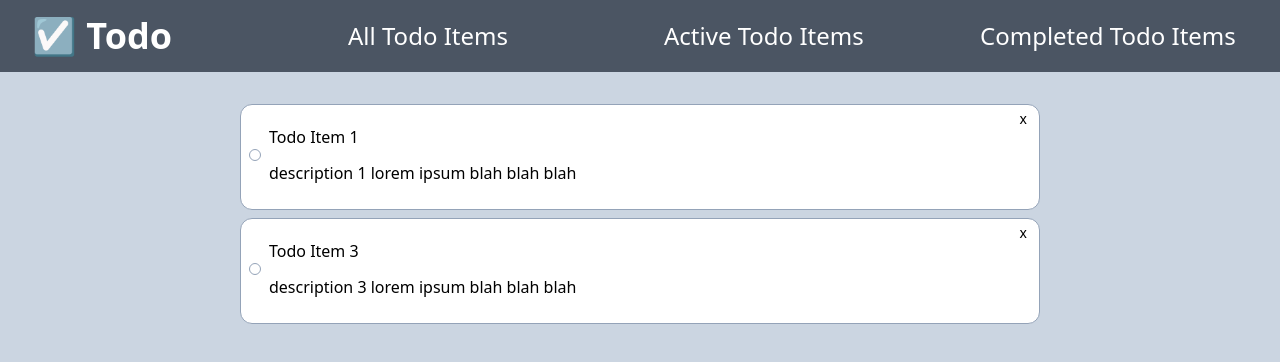
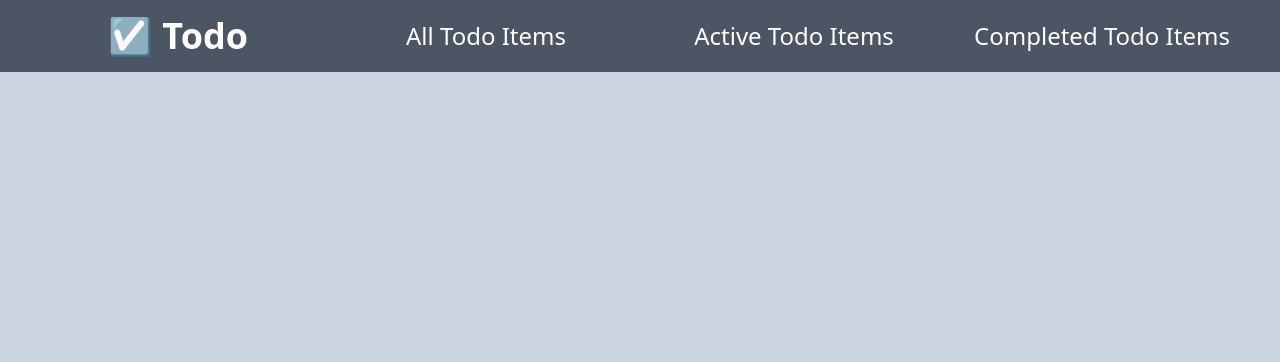
Before and after one commit to BrandB123/svelte-todo, a SvelteKit app: page /active in a window 1280 px wide. Shown: the top 362 px of the page. Built offline with nearby package versions, Linux system fonts and the light colour scheme.

Commit message:
Add complete todo functionality

```diff
--- a/src/lib/addTodo.ts
+++ b/src/lib/addTodo.ts
@@ -1,5 +1,5 @@
 export function addTodo(newTitle: string, newDescription: string): void{
-    const newTodo = {title:newTitle, description:newDescription, complete:false}
+    const newTodo = {title:newTitle, description:newDescription, completed:false}
     if (localStorage.length > 0){
         let currentTodos = JSON.parse(localStorage.getItem("todos"))
         currentTodos.push(newTodo);
--- /dev/null
+++ b/src/lib/markComplete.ts
@@ -0,0 +1,11 @@
+export function markComplete(title: string): void{
+    let currentTodos = JSON.parse(localStorage.getItem("todos"));
+    let completeIndex: number;
+    currentTodos.forEach((todo: {title:string, description:string, completed:boolean}, index: number): void => {
+        if (todo.title === title){
+            completeIndex = index;
+        }
+    });
+    currentTodos[completeIndex].completed = currentTodos[completeIndex].completed ? false : true;
+    localStorage.setItem("todos", JSON.stringify(currentTodos));
+}
--- a/src/routes/+layout.svelte
+++ b/src/routes/+layout.svelte
@@ -2,11 +2,17 @@
     import "../app.css";
 </script>
 
-<nav class="bg-gray-600 text-white pt-4 pl-8 pb-4 font-sans text-2xl grid grid-cols-4 row-end-auto items-center gap-4 ">
-    <p class="font-bold text-4xl">&#x2611 Todo</p>
-    <a href='/'>All Todo Items</a>
-    <a href='/active'>Active Todo Items</a>
-    <a href='/complete'>Completed Todo Items</a>
+<nav class="bg-gray-600 text-white min-w-full pt-4 pl-8 pr-8 pb-4 font-sans text-md md:text-2xl text-center grid grid-cols-4 row-end-auto items-center gap-4 ">
+    <p class="font-bold text-2xl md:text-4xl">&#x2611 Todo</p>
+    <a href='/'
+       class="transition ease-in-out delay-150 hover:-translate-y-1 hover:scale-110 duration-300"
+    >All Todo Items</a>
+    <a href='/active'
+       class="transition ease-in-out delay-150 hover:-translate-y-1 hover:scale-110 duration-300"
+    >Active Todo Items</a>
+    <a href='/complete'
+       class="transition ease-in-out delay-150 hover:-translate-y-1 hover:scale-110 duration-300"
+    >Completed Todo Items</a>
 </nav>
 
   <slot />
--- a/src/routes/+page.svelte
+++ b/src/routes/+page.svelte
@@ -1,6 +1,5 @@
 <script lang="ts">
     import TodoTile from './TodoTile.svelte';
-    import { tempData } from '$lib/tempData';
     import { onMount } from 'svelte';
     import { addTodo } from '$lib/addTodo'
 
@@ -23,19 +22,16 @@
             }
         }
     })
-
-    /*
-
-
-    */
 </script>
 
 <div class="flex flex-col items-center w-full p-8 gap-y-2">
-    {#each todosList as todoItem}
-      <TodoTile title={todoItem.title} description={todoItem.description} completed={todoItem.completed} todosList={todosList}/>
-    {/each}
+    {#if todosList !== null}
+      {#each todosList as todoItem}
+          <TodoTile title={todoItem.title} description={todoItem.description} completed={todoItem.completed} bind:todosList={todosList}/>
+      {/each}
+    {/if}
 
-    <div class="w-[800px] bg-slate-100 border border-slate-300 rounded-xl p-5 grid grid-cols-2 grid-rows-2 gap-y-2">
+    <div class="w-full min-w-80 md:w-4/5 md:max-w-4xl bg-slate-100 border border-slate-300 rounded-xl p-5 grid grid-cols-2 grid-rows-2 gap-y-2">
         <input
           placeholder="Title"
           required
@@ -43,7 +39,7 @@
           bind:value={newTitle}
         />
         <button
-          class="text-neutral-400 justify-self-end align-self-start text-sm pl-2 pr-2 -translate-y-4 translate-x-4"
+          class="text-neutral-400 justify-self-end align-self-start text-sm pl-2 pr-2 -translate-y-5 translate-x-4"
           on:click={ () => {
             addTodo(newTitle, newDescription)
             newTitle = ""
--- a/src/routes/CompleteButton.svelte
+++ b/src/routes/CompleteButton.svelte
@@ -1,13 +1,26 @@
 <script lang='ts'>
+    import { markComplete } from "$lib/markComplete";
+
+
+    export let todosList = [];
+    export let title = "";
     export let completed = false;
 
     let buttonColor: string;
     if (completed){
-        buttonColor = 'bg-cyan-400'
+        buttonColor = 'bg-sky-400'
     } else {
         buttonColor = 'border border-slate-400';
     }
 
 </script>
 
-<button class="{buttonColor} rounded-full size-3 absolute top-1/2 left-2 -translate-y-2"></button>
+<button
+  class="{buttonColor} rounded-full size-3 absolute top-1/2 left-2 -translate-y-2"
+  on:click={() => {
+    markComplete(title)
+    todosList = (JSON.parse(localStorage.getItem("todos")));
+    console.log(todosList);
+  }}
+>
+</button>
--- a/src/routes/TodoTile.svelte
+++ b/src/routes/TodoTile.svelte
@@ -1,7 +1,6 @@
 <script lang="ts">
     import CompleteButton from "./CompleteButton.svelte";
     import { deleteTodo } from "$lib/deleteTodo";
-
 
     export let todosList = [];
     export let title = "Todo Item 1";
@@ -9,16 +8,15 @@
     export let completed = false;
 </script>
 
-<div class=" relative w-[800px] bg-white border border-slate-400 rounded-xl p-5 flex flex-col gap-y-2">
+<div class=" relative w-full min-w-80 md:w-4/5 md:max-w-4xl bg-white border border-slate-400 rounded-xl p-5 flex flex-col gap-y-2">
     <h3 class="rounded-lg pl-2 w-1/2">
       {title}
     </h3>
     <button
       class="text-sm pl-2 pr-2 absolute right-2 -translate-y-4 translate-x-1"
-      id={title}
+
       on:click={() => {
         deleteTodo(title)
-        todosList = "random value"
         todosList = (JSON.parse(localStorage.getItem("todos")));
         console.log(todosList);
       }}
@@ -28,5 +26,5 @@
     <p class="pt-1 pb-1 pl-2 rounded-lg col-span-2 row-span-1">
       {description}
     </p>
-    <CompleteButton completed={completed}/>
+    <CompleteButton bind:todosList={todosList} title={title} completed={completed} />
 </div>
--- a/src/routes/active/+page.svelte
+++ b/src/routes/active/+page.svelte
@@ -1,13 +1,31 @@
 <script lang="ts">
   import TodoTile from '../TodoTile.svelte';
-  import { tempData } from '$lib/tempData';
+  import { onMount } from 'svelte';
+
+  interface TodoObject {
+        title: string;
+        description: string;
+        completed: boolean;
+    }
+    let todosList: TodoObject[] = [];
+
+    onMount(() => {
+        if (localStorage.length > 0){
+            if (todosList !== null){
+                // localStorage.clear();
+                todosList = (JSON.parse(localStorage.getItem("todos")));
+                console.log(todosList);
+            }
+        }
+    })
 </script>
 
-
 <div class="grid grid-rows-2 justify-center w-full p-8 gap-y-2">
-  {#each tempData as todoItem}
-    {#if todoItem.completed !== true}
-      <TodoTile title={todoItem.title} description={todoItem.description} completed={todoItem.completed}/>
-    {/if}
-  {/each}
+  {#if todosList !== null}
+    {#each todosList as todoItem}
+      {#if todoItem.completed !== true}
+        <TodoTile title={todoItem.title} description={todoItem.description} completed={todoItem.completed} bind:todosList={todosList}/>
+      {/if}
+    {/each}
+  {/if}
 </div>
--- a/src/routes/complete/+page.svelte
+++ b/src/routes/complete/+page.svelte
@@ -1,13 +1,34 @@
 <script lang="ts">
   import TodoTile from '../TodoTile.svelte';
   import { tempData } from '$lib/tempData';
+  import { onMount } from 'svelte';
+
+
+  interface TodoObject {
+        title: string;
+        description: string;
+        completed: boolean;
+  }
+  let todosList: TodoObject[] = [];
+
+  onMount(() => {
+      if (localStorage.length > 0){
+          if (todosList !== null){
+              // localStorage.clear();
+              todosList = (JSON.parse(localStorage.getItem("todos")));
+              console.log(todosList);
+          }
+      }
+  })
 </script>
 
 
 <div class="grid grid-rows-2 justify-center w-full p-8 gap-y-2">
-  {#each tempData as todoItem}
-    {#if todoItem.completed === true}
-      <TodoTile title={todoItem.title} description={todoItem.description} completed={todoItem.completed}/>
-    {/if}
-  {/each}
+  {#if todosList !== null}
+    {#each todosList as todoItem}
+      {#if todoItem.completed === true}
+        <TodoTile title={todoItem.title} description={todoItem.description} completed={todoItem.completed} bind:todosList={todosList}/>
+      {/if}
+    {/each}
+  {/if}
 </div>
```
